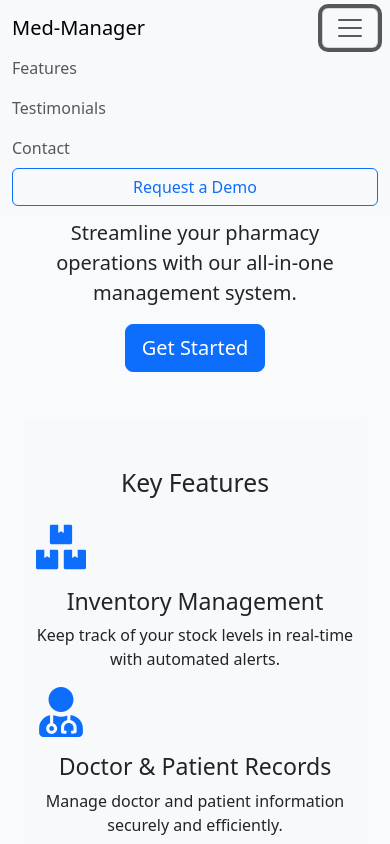
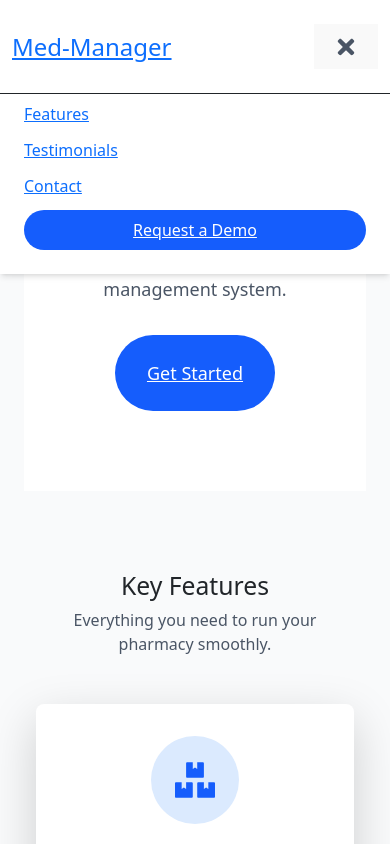
Before and after one commit to Anuragcr07/FREELANCE-DOCTOR, a React (Vite) app in the folder frontend/: page / in a window 390 px wide. Both pictures are taken after a click on the button 350 px from the left and 28 px from the top of the page. Built offline with nearby package versions, Linux system fonts and the light colour scheme.

Commit message:
feat: Enhance UI components with responsive design and new features; add footer and update navigation

```diff
--- a/frontend/src/pages/landingpage.jsx
+++ b/frontend/src/pages/landingpage.jsx
@@ -1,21 +1,22 @@
-import React from 'react'
-import NavigationBar from '../ui/NavigationBar'
-import Hero from '../ui/Hero'
-import Features from '../ui/Features'
-import ContactForm from '../ui/ContactForm'
-import Dashboard from './dashboard'
-const landingpage = () => {
+import React from 'react';
+import NavigationBar from '../ui/NavigationBar';
+import Hero from '../ui/Hero';
+import Features from '../ui/Features';
+import ContactForm from '../ui/ContactForm';
+import Footer from '../ui/Footer';
+
+const LandingPage = () => {
   return (
-    <div>
-      <NavigationBar/>
+    <div className="bg-white">
+      <NavigationBar />
       <main>
-        <Hero/>
-        <Features/>
-        <ContactForm/>
+        <Hero />
+        <Features />
+        <ContactForm />
       </main>
+      <Footer />
     </div>
-  )
-}
+  );
+};
 
-
-export default landingpage
+export default LandingPage;
--- a/frontend/src/ui/ContactForm.jsx
+++ b/frontend/src/ui/ContactForm.jsx
@@ -1,69 +1,75 @@
-// src/components/ContactForm.js
 import React, { useState } from 'react';
-import { useNavigate } from 'react-router-dom'; // 1. Import useNavigate
-import { Container, Form, Button, Row, Col, Alert } from 'react-bootstrap';
-import Dashboard from '../pages/dashboard';
+import { useNavigate } from 'react-router-dom';
 
 const ContactForm = () => {
   const [username, setUsername] = useState('');
   const [password, setPassword] = useState('');
-  const [error, setError] = useState(''); // State to hold only the error message
-
-  const navigate = useNavigate(); // 2. Initialize the navigate function
+  const [error, setError] = useState('');
+  const navigate = useNavigate();
 
   const handleLogin = (event) => {
     event.preventDefault();
-
-    // 3. Check credentials and navigate on success
     if (username === 'Aman' && password === 'Arti medical 123') {
       console.log('Login successful');
-      navigate('/dashboard'); // Navigate to the dashboard route
+      navigate('/dashboard');
     } else {
       console.log('Login failed');
-      setError('Invalid username or password.'); // Set an error message on failure
+      setError('Invalid username or password.');
     }
   };
 
   return (
-    <Container id="contact" className="py-5">
-      <h2 className="text-center mb-4">Login</h2>
-      <Row className="justify-content-center">
-        <Col md={6}>
-          <Form onSubmit={handleLogin}>
-            <Form.Group className="mb-3" controlId="formBasicName">
-              <Form.Label>Your Name</Form.Label>
-              <Form.Control
+    <section id="contact" className="py-20 bg-gray-50">
+      <div className="container mx-auto px-6">
+        <div className="max-w-lg mx-auto bg-white p-8 md:p-12 rounded-2xl shadow-xl">
+          <h2 className="text-3xl font-bold text-center text-gray-800 mb-8">Admin Login</h2>
+          <form onSubmit={handleLogin} className="space-y-6">
+            <div>
+              <label htmlFor="username" className="font-semibold text-gray-700 block mb-2">
+                Your Name
+              </label>
+              <input
+                id="username"
                 type="text"
                 placeholder="Enter your name"
                 value={username}
                 onChange={(e) => setUsername(e.target.value)}
+                className="w-full px-4 py-3 border border-gray-300 rounded-lg focus:outline-none focus:ring-2 focus:ring-blue-500 transition duration-200"
               />
-            </Form.Group>
+            </div>
 
-            <Form.Group className="mb-3" controlId="formBasicPassword">
-              <Form.Label>Password</Form.Label>
-              <Form.Control
+            <div>
+              <label htmlFor="password" className="font-semibold text-gray-700 block mb-2">
+                Password
+              </label>
+              <input
+                id="password"
                 type="password"
                 placeholder="Password"
                 value={password}
                 onChange={(e) => setPassword(e.target.value)}
+                className="w-full px-4 py-3 border border-gray-300 rounded-lg focus:outline-none focus:ring-2 focus:ring-blue-500 transition duration-200"
               />
-            </Form.Group>
+            </div>
 
-            {/* 4. Display an error message if it exists */}
             {error && (
-              <Alert variant="danger" className="mt-3">
-                {error}
-              </Alert>
+              <div className="bg-red-100 border border-red-400 text-red-700 px-4 py-3 rounded-lg relative" role="alert">
+                <span className="block sm:inline">{error}</span>
+              </div>
             )}
 
-            <Button variant="primary" type="submit" className="w-100">
-              Login
-            </Button>
-          </Form>
-        </Col>
-      </Row>
-    </Container>
+            <div>
+              <button
+                type="submit"
+                className="w-full bg-blue-600 text-white font-bold py-3 px-6 rounded-lg hover:bg-blue-700 transition duration-300 transform hover:scale-105 focus:outline-none"
+              >
+                Login
+              </button>
+            </div>
+          </form>
+        </div>
+      </div>
+    </section>
   );
 };
 
--- a/frontend/src/ui/Features.jsx
+++ b/frontend/src/ui/Features.jsx
@@ -1,31 +1,48 @@
-// src/components/Features.js
 import React from 'react';
 import { Container, Row, Col } from 'react-bootstrap';
 import { FaBoxes, FaUserMd, FaChartLine } from 'react-icons/fa';
 
+const featuresData = [
+  {
+    icon: <FaBoxes size={40} className="text-blue-600" />,
+    title: 'Inventory Management',
+    description: 'Keep track of your stock levels in real-time with automated alerts.',
+  },
+  {
+    icon: <FaUserMd size={40} className="text-blue-600" />,
+    title: 'Doctor & Patient Records',
+    description: 'Manage doctor and patient information securely and efficiently.',
+  },
+  {
+    icon: <FaChartLine size={40} className="text-blue-600" />,
+    title: 'Sales & Reporting',
+    description: 'Generate detailed sales reports to gain insights into your business.',
+  },
+];
+
 const Features = () => {
   return (
-    <Container id="features" className="py-5 bg-light">
-      <h2 className="text-center mb-4">Key Features</h2>
-      <Row className="text-center">
-        <Col md={4}>
-          <FaBoxes size={50} className="text-primary mb-3" />
-          <h3>Inventory Management</h3>
-          <p>Keep track of your stock levels in real-time with automated alerts.</p>
-        </Col>
-        <Col md={4}>
-          <FaUserMd size={50} className="text-primary mb-3" />
-          <h3>Doctor & Patient Records</h3>
-          <p>Manage doctor and patient information securely and efficiently.</p>
-        </Col>
-        <Col md={4}>
-          <FaChartLine size={50} className="text-primary mb-3" />
-          <h3>Sales & Reporting</h3>
-          <p>Generate detailed sales reports to gain insights into your business.</p>
-        </Col>
-      </Row>
-    </Container>
+    <section id="features" className="py-20 bg-gray-50">
+      <div className="container mx-auto px-6">
+        <div className="text-center mb-12">
+          <h2 className="text-3xl md:text-4xl font-bold text-gray-800">Key Features</h2>
+          <p className="text-gray-600 mt-2">Everything you need to run your pharmacy smoothly.</p>
+        </div>
+        <div className="grid grid-cols-1 md:grid-cols-3 gap-8 text-center">
+          {featuresData.map((feature, index) => (
+            <div key={index} className="bg-white p-8 rounded-lg shadow-lg hover:shadow-xl transform hover:-translate-y-2 transition-all duration-300">
+              <div className="inline-block p-4 bg-blue-100 rounded-full mb-4">
+                {feature.icon}
+              </div>
+              <h3 className="text-xl font-bold text-gray-900 mb-2">{feature.title}</h3>
+              <p className="text-gray-600">{feature.description}</p>
+            </div>
+          ))}
+        </div>
+      </div>
+    </section>
   );
 };
 
+
 export default Features;
--- a/frontend/src/ui/Hero.jsx
+++ b/frontend/src/ui/Hero.jsx
@@ -1,20 +1,25 @@
-// src/components/Hero.js
 import React from 'react';
-import { Container, Row, Col, Button } from 'react-bootstrap';
 
 const Hero = () => {
   return (
-    <Container style={{ marginTop: '80px', textAlign: 'center' }} className="py-5">
-      <Row className="justify-content-center">
-        <Col md={8}>
-          <h1 className="display-4">Efficient Medical Store Management</h1>
-          <p className="lead">
-            Streamline your pharmacy operations with our all-in-one management system.
-          </p>
-          <Button variant="primary" size="lg" href="#contact">Get Started</Button>
-        </Col>
-      </Row>
-    </Container>
+    <section id="home" className="pt-32 pb-20 bg-white text-center">
+      <div className="container mx-auto px-6">
+        <h1 className="text-4xl md:text-6xl font-extrabold text-gray-900 leading-tight">
+          Efficient Medical Store Management
+        </h1>
+        <p className="mt-4 text-lg md:text-xl text-gray-600 max-w-3xl mx-auto">
+          Streamline your pharmacy operations with our all-in-one management system.
+        </p>
+        <div className="mt-8">
+          <a
+            href="#contact"
+            className="bg-blue-600 text-white font-bold px-8 py-4 rounded-full text-lg hover:bg-blue-700 transition duration-300 transform hover:scale-105 inline-block"
+          >
+            Get Started
+          </a>
+        </div>
+      </div>
+    </section>
   );
 };
 
--- a/frontend/src/ui/NavigationBar.jsx
+++ b/frontend/src/ui/NavigationBar.jsx
@@ -1,23 +1,68 @@
-// src/components/NavigationBar.js
-import React from 'react';
-import { Navbar, Nav, Container, Button } from 'react-bootstrap';
+import React, { useState } from 'react';
+import { FaBars, FaTimes } from 'react-icons/fa';
 
 const NavigationBar = () => {
+  const [isOpen, setIsOpen] = useState(false);
+
+  const toggleMenu = () => {
+    setIsOpen(!isOpen);
+  };
+
+  const navLinks = [
+    { href: '#features', label: 'Features' },
+    { href: '#testimonials', label: 'Testimonials' },
+    { href: '#contact', label: 'Contact' },
+  ];
+
   return (
-    <Navbar bg="light" expand="lg" fixed="top">
-      <Container>
-        <Navbar.Brand href="#home">Med-Manager</Navbar.Brand>
-        <Navbar.Toggle aria-controls="basic-navbar-nav" />
-        <Navbar.Collapse id="basic-navbar-nav">
-          <Nav className="ms-auto">
-            <Nav.Link href="#features">Features</Nav.Link>
-            <Nav.Link href="#testimonials">Testimonials</Nav.Link>
-            <Nav.Link href="#contact">Contact</Nav.Link>
-            <Button variant="outline-primary">Request a Demo</Button>
-          </Nav>
-        </Navbar.Collapse>
-      </Container>
-    </Navbar>
+    <nav className="bg-white shadow-md fixed top-0 left-0 w-full z-50">
+      <div className="container mx-auto px-6 py-4 flex justify-between items-center">
+        <a href="#home" className="text-2xl font-bold text-gray-800">
+          Med-Manager
+        </a>
+
+        {/* Desktop Menu */}
+        <div className="hidden lg:flex items-center space-x-6">
+          {navLinks.map((link) => (
+            <a key={link.href} href={link.href} className="text-gray-600 hover:text-blue-600 transition duration-300">
+              {link.label}
+            </a>
+          ))}
+          <a
+            href="#demo"
+            className="bg-blue-600 text-white px-5 py-2 rounded-full hover:bg-blue-700 transition duration-300 transform hover:scale-105"
+          >
+            Request a Demo
+          </a>
+        </div>
+
+        {/* Mobile Menu Button */}
+        <div className="lg:hidden">
+          <button onClick={toggleMenu} className="text-gray-600 focus:outline-none">
+            {isOpen ? <FaTimes size={24} /> : <FaBars size={24} />}
+          </button>
+        </div>
+      </div>
+
+      {/* Mobile Menu */}
+      {isOpen && (
+        <div className="lg:hidden bg-white border-t">
+          <div className="px-6 pt-2 pb-4 flex flex-col space-y-3">
+            {navLinks.map((link) => (
+              <a key={link.href} href={link.href} className="text-gray-600 hover:text-blue-600">
+                {link.label}
+              </a>
+            ))}
+            <a
+              href="#demo"
+              className="bg-blue-600 text-white text-center px-5 py-2 rounded-full hover:bg-blue-700 transition duration-300"
+            >
+              Request a Demo
+            </a>
+          </div>
+        </div>
+      )}
+    </nav>
   );
 };
 
```
Also changed, not shown: frontend/src/pages/Billing.jsx (+10 -0 lines), frontend/src/ui/Footer.jsx (+16 -0 lines).
